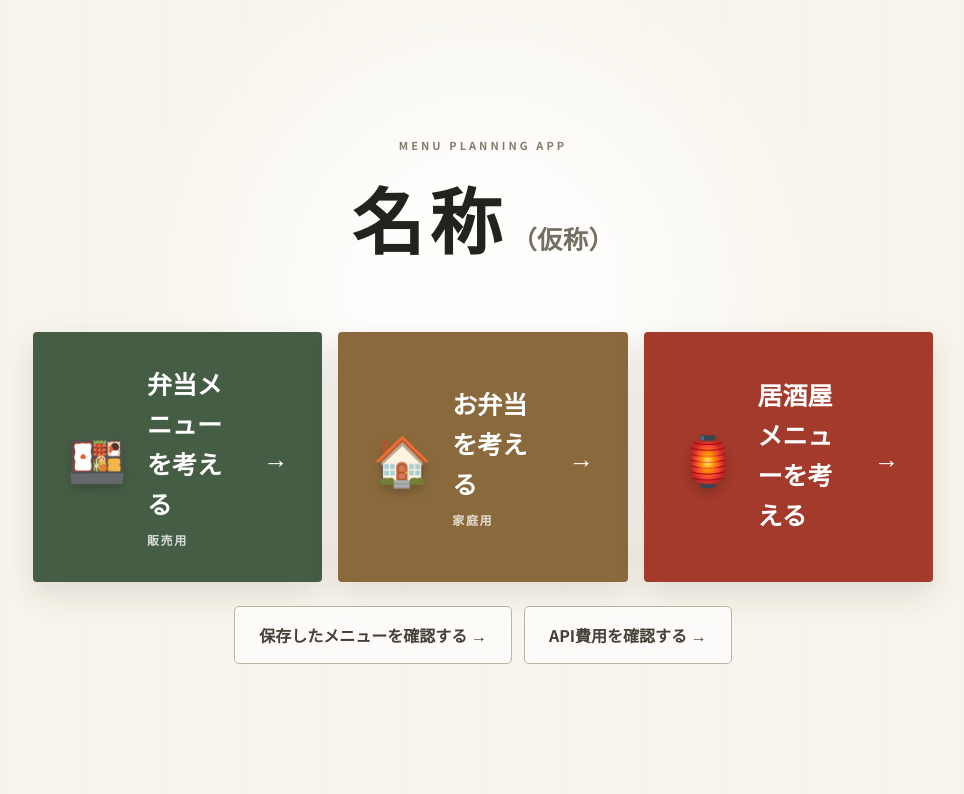
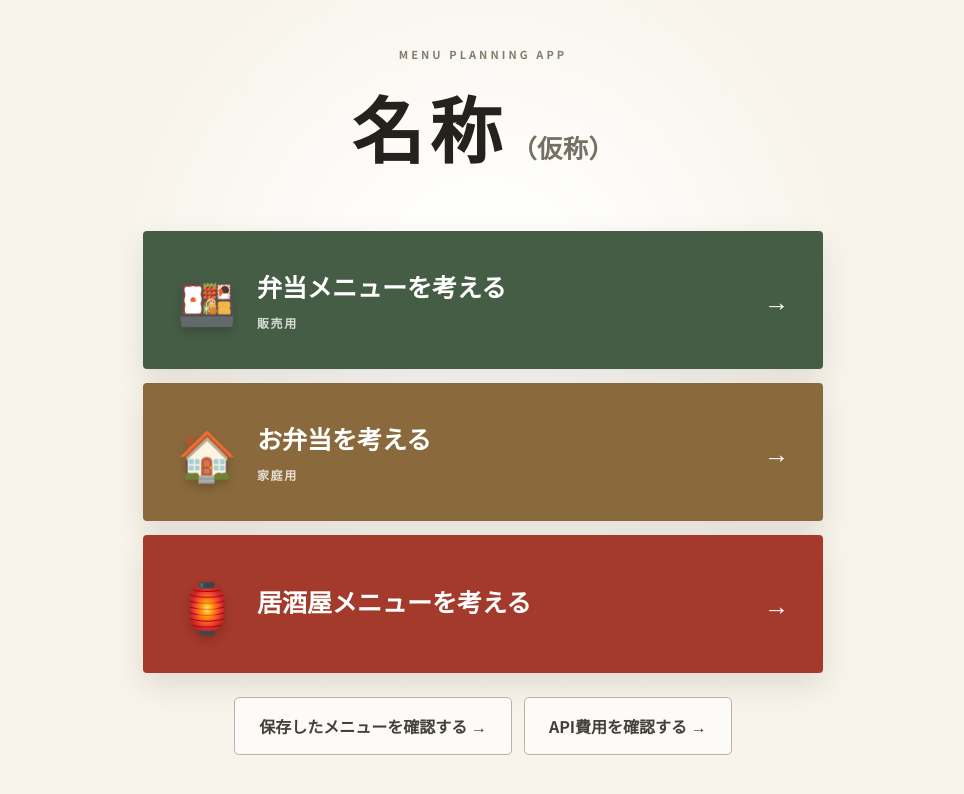
Before and after one commit to wakanaaargajagk633674/bentomenu, a Next.js app: page / in a window 1280 px wide. Shown: the top 794 px of the page, without its empty margins (157-1121 px from the left). Built offline with nearby package versions, Linux system fonts and the light colour scheme.

Commit message:
Stack home menu buttons vertically

```diff
--- a/app/globals.css
+++ b/app/globals.css
@@ -30,9 +30,9 @@ h1 { margin: 0; font-family: "Noto Serif JP", serif; }
 .home h1 { font-size: clamp(42px, 7vw, 72px); letter-spacing: .08em; }
 .home h1 span { margin-left: 4px; font-size: .35em; color: #766f64; letter-spacing: .02em; }
 
-.menu-choices { display: grid; grid-template-columns: repeat(3, 1fr); gap: 16px; margin-top: 62px; }
+.menu-choices { width: min(680px, 100%); display: grid; grid-template-columns: 1fr; gap: 14px; margin: 52px auto 0; }
 .choice {
-  min-height: 190px;
+  min-height: 130px;
   display: grid;
   grid-template-columns: auto 1fr auto;
   align-items: center;
@@ -69,11 +69,6 @@ h1 { margin: 0; font-family: "Noto Serif JP", serif; }
   .menu-choices { grid-template-columns: 1fr; margin-top: 42px; }
   .choice { min-height: 135px; padding: 24px; gap: 16px; }
   .choice-icon { font-size: 39px; }
-}
-
-@media (min-width: 681px) and (max-width: 920px) {
-  .menu-choices { grid-template-columns: 1fr 1fr; }
-  .izakaya-choice { grid-column: 1 / -1; }
 }
 
 /* Bento planner */
```
Also changed, not shown: report/work-log.md (+11 -0 lines).
